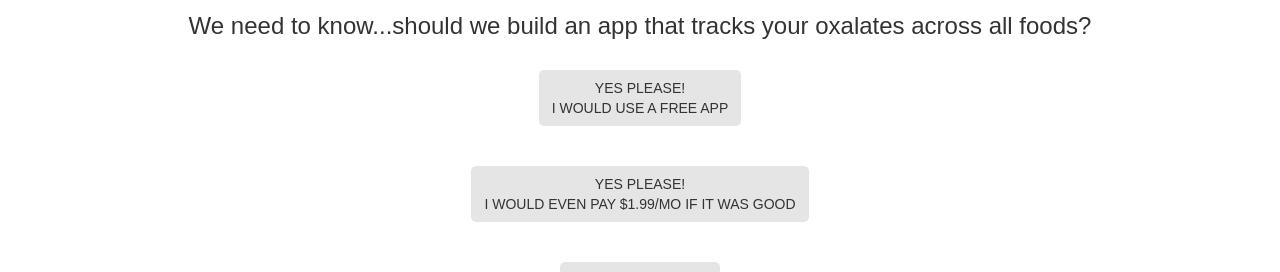
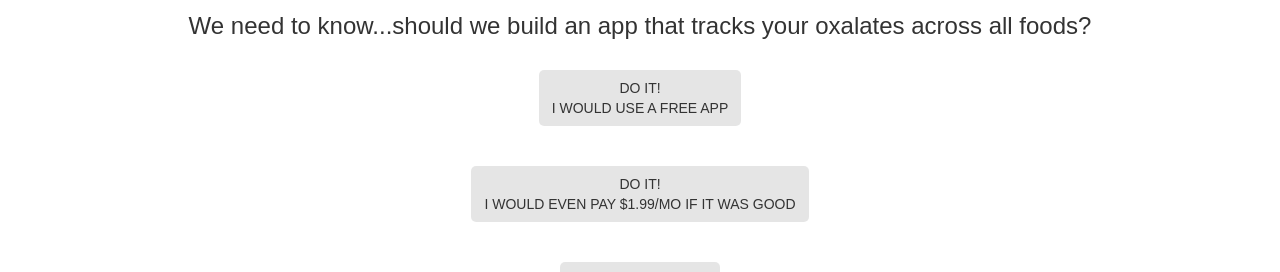
Before and after one commit to upshot-nutrition/upshot-nutrition.github.io, a website: page oxalates/index.html in a window 1280 px wide. Shown: the part 275-547 px from the top of the page. Drawn offline with nearby package versions, Linux system fonts and the light colour scheme.

Commit message:
Change wording

```diff
--- a/oxalates/index.html
+++ b/oxalates/index.html
@@ -70,10 +70,10 @@ fbq('track', 'ViewContent');
     <!--<img src="upshot_white.png" alt="Upshot" style="margin-top: 8%; margin-bottom: 30px; height: 78px; width: 240px"/><br>-->
     <h3>We need to know...should we build an app that tracks your oxalates across all foods?</h3>
     <br>
-    <a href="free.html" class="btn btn-outline">YES PLEASE! <br>I WOULD USE A FREE APP</a><br>
+    <a href="free.html" class="btn btn-outline">DO IT! <br>I WOULD USE A FREE APP</a><br>
     <br>
     <br>
-    <a href="paid.html" class="btn btn-outline">YES PLEASE! <br>I WOULD EVEN PAY $1.99/MO IF IT WAS GOOD</a><br>
+    <a href="paid.html" class="btn btn-outline">DO IT! <br>I WOULD EVEN PAY $1.99/MO IF IT WAS GOOD</a><br>
     <br>
     <br>
     <a href="no_thanks.html" class="btn btn-outline">NO, DON'T BOTHER</a>
```
